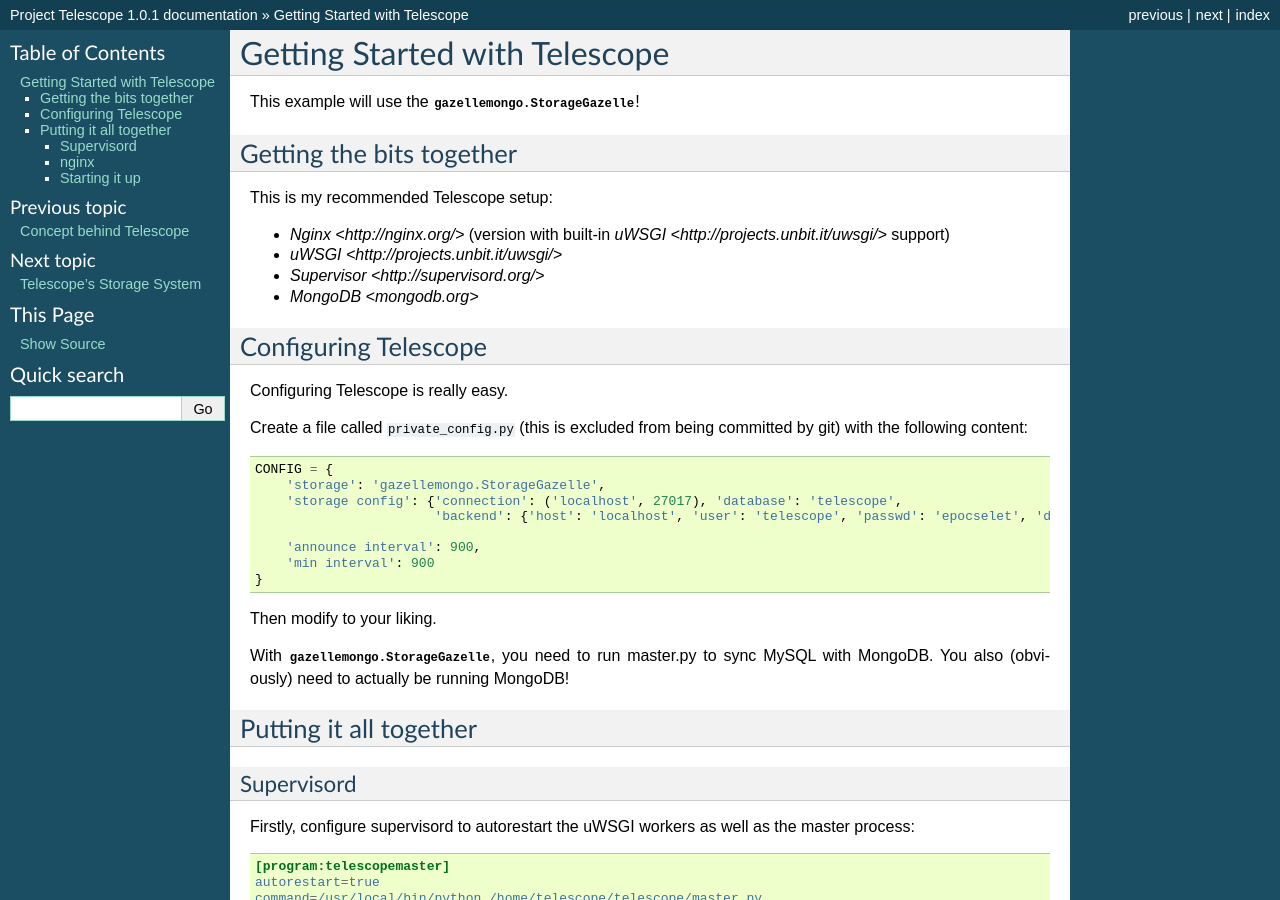
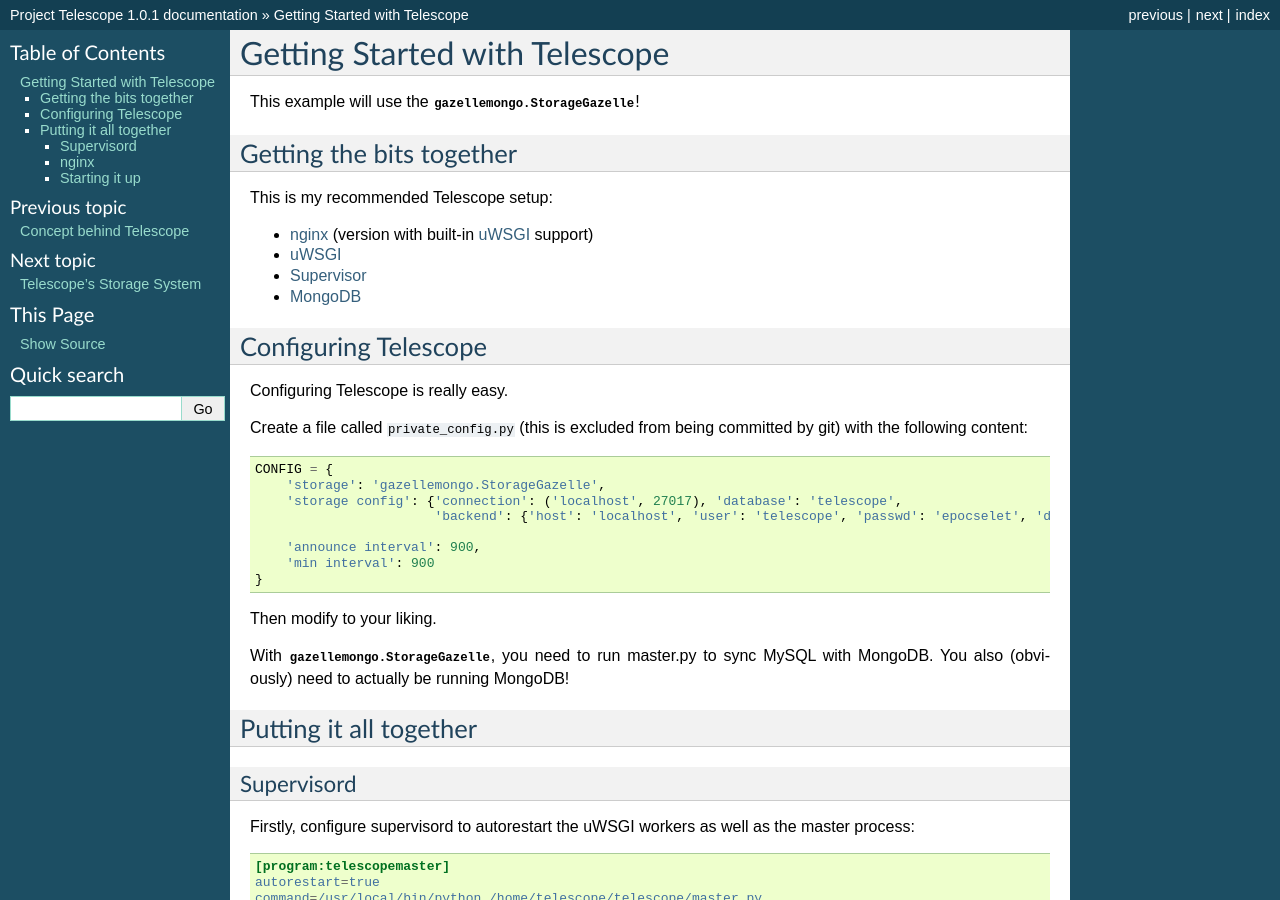
Before and after one commit to alexj92/ProjectTelescope, a Sphinx documentation site: the page built from docs/configuration.rst, in a window 1280 px wide and 900 px high. Built offline with Sphinx 7.4.7, drawn with Linux system fonts in a browser that asks for light colours; formulas are drawn with MathJax 3; part of the change alters nothing that is shown.

Commit message:
Fix links.

```diff
--- a/docs/concept.rst
+++ b/docs/concept.rst
@@ -14,6 +14,8 @@ What does this have for me over Ocelot?
 ---------------------------------------
 * Cleaner, more documented (like what you're reading now).
 * Greater degree of abstraction from backend storage.
-* Storage redundancy with `uWSGI <http://projects.unbit.it/uwsgi/>`.
+* Storage redundancy with uWSGI_.
 * IPv6 support (note: this doesn't require the tracker to be accessible over IPv6).
 * Supports non-compact announces (:func:`telescope.handler.format_normal`).
+
+.. _uWSGI: http://projects.unbit.it/uwsgi/
--- a/docs/configuration.rst
+++ b/docs/configuration.rst
@@ -8,10 +8,15 @@ Getting the bits together
 
 This is my recommended Telescope setup:
 
-* `Nginx <http://nginx.org/>` (version with built-in `uWSGI <http://projects.unbit.it/uwsgi/>` support)
-* `uWSGI <http://projects.unbit.it/uwsgi/>`
-* `Supervisor <http://supervisord.org/>`
-* `MongoDB <mongodb.org>`
+* nginx_ (version with built-in uWSGI_ support)
+* uWSGI_
+* Supervisor_
+* MongoDB_
+
+.. _Nginx: http://nginx.org/
+.. _uWSGI: http://projects.unbit.it/uwsgi/
+.. _Supervisor: http://supervisord.org/
+.. _MongoDB: http://mongodb.org
 
 Configuring Telescope
 ---------------------
```
